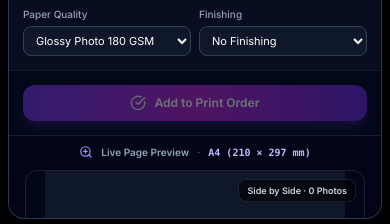
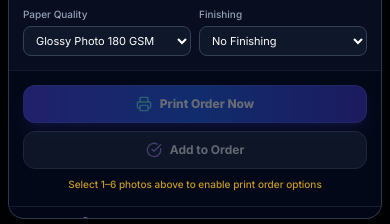
Before and after one commit to aayush1574/Printcatalyst_new, a React (Vite) app: page /portal/1 in a window 390 px wide. Both pictures are taken after a click on the element 195 px from the left and 645 px from the top of the page. Shown: the part 620-844 px from the top of the page. Built offline with nearby package versions, Linux system fonts and the light colour scheme; no server answers.

Commit message:
Fix: Add direct Print Order option in Multi-Photo composer modal and floating order submit bar

```diff
--- a/src/components/MultiPhotoComposerModal.jsx
+++ b/src/components/MultiPhotoComposerModal.jsx
@@ -347,9 +347,9 @@ export default function MultiPhotoComposerModal({ isOpen, onClose, onAddComposed
   };
 
   // Compose and submit
-  const handleCompose = async () => {
-    if (photos.length < 2) {
-      alert('Please add at least 2 photos.');
+  const handleCompose = async (autoSubmit = false) => {
+    if (photos.length < 1) {
+      alert('Please add at least 1 photo.');
       return;
     }
     setComposing(true);
@@ -414,7 +414,7 @@ export default function MultiPhotoComposerModal({ isOpen, onClose, onAddComposed
         orientation: 'PORTRAIT',
         finishing,
         isComposedMultiPhoto: true,
-      });
+      }, autoSubmit);
 
       // Cleanup
       photos.forEach((p) => {
@@ -674,10 +674,22 @@ export default function MultiPhotoComposerModal({ isOpen, onClose, onAddComposed
 
             {/* ── Action Buttons ── */}
             <div className="mt-auto border-t border-slate-800/60 p-3.5 sm:p-4 space-y-2 bg-slate-950/70 flex-shrink-0">
+              {photos.length > 0 && (
+                <div className="flex items-center justify-between text-[11px] text-slate-300 font-medium px-1 pb-1">
+                  <span className="flex items-center gap-1.5 text-emerald-400 font-bold">
+                    <CheckCircle className="w-3.5 h-3.5" />
+                    <span>{photos.length} Photo{photos.length > 1 ? 's' : ''} Ready ({paperSize})</span>
+                  </span>
+                  <span className="text-slate-400 font-mono text-[10px]">{copies} Copy({copies > 1 ? 'ies' : ''})</span>
+                </div>
+              )}
+
+              <div className="grid grid-cols-1 sm:grid-cols-2 gap-2">
                 <button
-                onClick={handleCompose}
-                disabled={photos.length < 2 || composing}
-                className="w-full py-2.5 sm:py-3 px-4 rounded-xl bg-gradient-to-r from-violet-600 via-fuchsia-600 to-violet-700 hover:from-violet-500 hover:to-violet-600 text-white font-bold text-xs shadow-lg shadow-violet-600/30 flex items-center justify-center gap-2 transition-all transform hover:scale-[1.02] active:scale-95 disabled:opacity-40 disabled:cursor-not-allowed disabled:hover:scale-100"
+                  type="button"
+                  onClick={() => handleCompose(true)}
+                  disabled={photos.length < 1 || composing}
+                  className="w-full py-2.5 sm:py-3 px-3 rounded-xl bg-gradient-to-r from-indigo-600 via-blue-600 to-indigo-700 hover:from-indigo-500 hover:to-indigo-600 text-white font-extrabold text-xs shadow-lg shadow-indigo-600/30 flex items-center justify-center gap-2 transition-all transform hover:scale-[1.02] active:scale-95 disabled:opacity-40 disabled:cursor-not-allowed disabled:hover:scale-100 border border-indigo-400/30"
                 >
                   {composing ? (
                     <>
@@ -686,14 +698,26 @@ export default function MultiPhotoComposerModal({ isOpen, onClose, onAddComposed
                     </>
                   ) : (
                     <>
-                    <CheckCircle className="w-4 h-4" />
-                    <span>Add to Print Order</span>
+                      <Printer className="w-4 h-4 text-cyan-300" />
+                      <span>Print Order Now</span>
                     </>
                   )}
                 </button>
-              {photos.length < 2 && photos.length > 0 && (
+
+                <button
+                  type="button"
+                  onClick={() => handleCompose(false)}
+                  disabled={photos.length < 1 || composing}
+                  className="w-full py-2.5 sm:py-3 px-3 rounded-xl bg-slate-800 hover:bg-slate-700 text-slate-100 font-bold text-xs border border-slate-600 flex items-center justify-center gap-2 transition-all transform hover:scale-[1.02] active:scale-95 disabled:opacity-40 disabled:cursor-not-allowed disabled:hover:scale-100"
+                >
+                  <CheckCircle className="w-4 h-4 text-violet-400" />
+                  <span>Add to Order</span>
+                </button>
+              </div>
+
+              {photos.length === 0 && (
                 <p className="text-[10px] text-amber-400/80 text-center font-medium">
-                  Add at least 1 more photo to compose
+                  Select 1–6 photos above to enable print order options
                 </p>
               )}
             </div>
--- a/src/pages/CustomerPortalPage.jsx
+++ b/src/pages/CustomerPortalPage.jsx
@@ -134,16 +134,23 @@ export default function CustomerPortalPage() {
   };
 
   // Handler for composed multi-photo items from the composer modal
-  const handleAddComposedItem = (composedItem) => {
-    setFiles((prev) => [...prev, composedItem]);
+  const handleAddComposedItem = (composedItem, autoSubmit = false) => {
+    setFiles((prev) => {
+      const updated = [...prev, composedItem];
+      if (autoSubmit) {
+        setTimeout(() => handlePlaceOrder(updated), 50);
+      }
+      return updated;
+    });
   };
 
   const totalPages = files.reduce((acc, item) => acc + ((item.pageCount || 1) * (item.copies || 1)), 0);
 
   // Submit Order
-  const handlePlaceOrder = async () => {
-    if (files.length === 0) {
-      alert('Please upload at least one document to print.');
+  const handlePlaceOrder = async (customFiles = null) => {
+    const orderItems = customFiles || files;
+    if (orderItems.length === 0) {
+      alert('Please upload at least one document or photo to print.');
       return;
     }
 
@@ -159,7 +166,7 @@ export default function CustomerPortalPage() {
           source: 'QR_PORTAL',
           paymentMethod: 'UPI',
           isUrgent,
-          items: files
+          items: orderItems
         })
       });
 
@@ -178,7 +185,7 @@ export default function CustomerPortalPage() {
 
     // Seamless fallback to ensure customer order is NEVER blocked on mobile
     const orderNum = (Math.floor(Date.now() / 1000) % 50) + 1;
-    const calculatedAmount = Math.max(10, files.reduce((acc, i) => {
+    const calculatedAmount = Math.max(10, orderItems.reduce((acc, i) => {
       const rate = i.colorMode === 'COLOR' ? (i.duplex === 'DOUBLE_SIDED' ? 7 : 8) : (i.duplex === 'DOUBLE_SIDED' ? 1.5 : 2);
       return acc + ((i.pageCount || 1) * (i.copies || 1) * rate);
     }, 0) + (isUrgent ? 15 : 0));
@@ -192,7 +199,7 @@ export default function CustomerPortalPage() {
       totalAmount: Math.round(calculatedAmount),
       paymentStatus: 'PAID',
       status: 'READY_TO_PRINT',
-      items: files.map((f, idx) => ({
+      items: orderItems.map((f, idx) => ({
         ...f,
         computedPages: (f.pageCount || 1) * (f.copies || 1),
         subtotal: Math.round(((f.pageCount || 1) * (f.copies || 1)) * (f.colorMode === 'COLOR' ? 8 : 2))
@@ -533,24 +540,39 @@ export default function CustomerPortalPage() {
                 </div>
                 <p className="text-sm sm:text-base font-bold text-white">Arrange multiple photos on a single page</p>
                 <p className="text-[11px] sm:text-xs text-slate-400 mt-1 max-w-sm mx-auto">
-                  Select 2–6 photos and choose a layout (side-by-side, stacked, adaptive grid, hero, 2-col, or 3-col). Auto-fitted to paper with live preview.
+                  Select 1–6 photos and choose a layout (side-by-side, stacked, adaptive grid, hero, 2-col, or 3-col). Auto-fitted to paper with live preview.
                 </p>
+                <div className="mt-4 flex items-center justify-center gap-3 flex-wrap">
                   <button
                     type="button"
-                  className="mt-4 inline-flex items-center gap-2 px-4 sm:px-5 py-2 sm:py-2.5 rounded-xl bg-gradient-to-r from-violet-600 to-fuchsia-600 hover:from-violet-500 hover:to-fuchsia-500 text-white text-xs font-bold shadow-lg shadow-violet-600/30 transition-all hover:scale-[1.03] active:scale-95"
+                    className="inline-flex items-center gap-2 px-4 sm:px-5 py-2 sm:py-2.5 rounded-xl bg-gradient-to-r from-violet-600 to-fuchsia-600 hover:from-violet-500 hover:to-fuchsia-500 text-white text-xs font-bold shadow-lg shadow-violet-600/30 transition-all hover:scale-[1.03] active:scale-95"
                   >
                     <LayoutGrid className="w-4 h-4" />
                     <span>Open Photo Composer</span>
                   </button>
+                  {files.some((f) => f.isComposedMultiPhoto) && (
+                    <button
+                      type="button"
+                      onClick={(e) => {
+                        e.stopPropagation();
+                        handlePlaceOrder();
+                      }}
+                      className="inline-flex items-center gap-2 px-4 sm:px-5 py-2 sm:py-2.5 rounded-xl bg-gradient-to-r from-indigo-600 to-blue-600 hover:from-indigo-500 hover:to-blue-500 text-white text-xs font-bold shadow-lg shadow-indigo-600/30 transition-all hover:scale-[1.03] active:scale-95"
+                    >
+                      <Printer className="w-4 h-4" />
+                      <span>Submit Print Order ({totalPages} Pages)</span>
+                    </button>
+                  )}
+                </div>
               </div>
             </div>
 
-            {/* Submit Print Order Button */}
+            {/* Main Submit Print Order Button */}
             {files.length > 0 && (
               <div className="pt-2">
                 <button
                   type="button"
-                  onClick={handlePlaceOrder}
+                  onClick={() => handlePlaceOrder()}
                   disabled={submitting}
                   className="w-full py-4 px-6 rounded-2xl bg-gradient-to-r from-indigo-600 via-blue-600 to-indigo-700 hover:from-indigo-500 hover:to-indigo-600 text-white font-extrabold text-sm shadow-2xl shadow-indigo-600/40 flex items-center justify-center gap-2.5 transition-all hover:scale-[1.01] active:scale-98 disabled:opacity-50 border border-indigo-400/30"
                 >
@@ -572,8 +594,42 @@ export default function CustomerPortalPage() {
 
       </main>
 
+      {/* Persistent Floating Bottom Action Bar for Instant Print Order */}
+      {files.length > 0 && !placedOrder && (
+        <div className="fixed bottom-3 sm:bottom-5 left-1/2 -translate-x-1/2 z-40 max-w-2xl w-[calc(100%-1.5rem)] glass-card rounded-2xl p-3 sm:p-4 border-2 border-indigo-500/50 shadow-2xl backdrop-blur-xl bg-slate-950/95 flex items-center justify-between gap-2.5 animate-fadeIn">
+          <div className="flex items-center gap-2.5 min-w-0">
+            <div className="w-9 h-9 sm:w-10 sm:h-10 rounded-xl bg-gradient-to-tr from-indigo-600 to-cyan-500 text-white flex items-center justify-center font-bold shadow-md shadow-indigo-600/30 flex-shrink-0">
+              <Printer className="w-4 h-4 sm:w-5 sm:h-5 animate-pulse" />
+            </div>
+            <div className="min-w-0">
+              <div className="flex items-center gap-1.5 flex-wrap">
+                <span className="text-xs sm:text-sm font-extrabold text-white font-['Outfit'] truncate">
+                  {files.length} Item{files.length > 1 ? 's' : ''} Configured
+                </span>
+                <span className="text-[10px] font-bold text-cyan-300 bg-cyan-950/80 px-2 py-0.5 rounded-full border border-cyan-500/30">
+                  {totalPages} Page(s)
+                </span>
+              </div>
+              <p className="text-[10px] sm:text-[11px] text-slate-400 truncate">
+                Ready for instant print counter pickup
+              </p>
+            </div>
+          </div>
+          <button
+            type="button"
+            onClick={() => handlePlaceOrder()}
+            disabled={submitting}
+            className="px-4 sm:px-6 py-2.5 sm:py-3 rounded-xl bg-gradient-to-r from-indigo-600 via-blue-600 to-violet-600 hover:from-indigo-500 hover:to-violet-500 text-white font-extrabold text-xs sm:text-sm shadow-lg shadow-indigo-600/40 flex items-center gap-2 transition-all hover:scale-[1.03] active:scale-95 disabled:opacity-50 flex-shrink-0 border border-indigo-400/30"
+          >
+            <Printer className="w-4 h-4" />
+            <span>{submitting ? 'Placing...' : 'Submit Print Order'}</span>
+            <ArrowRight className="w-4 h-4 hidden sm:inline" />
+          </button>
+        </div>
+      )}
+
       {/* Footer Info */}
-      <footer className="text-center text-xs text-slate-500 pt-8">
+      <footer className="text-center text-xs text-slate-500 pt-8 pb-16">
         Powered by <Link to="/" className="text-indigo-400 font-bold hover:underline">Print Support</Link> · Automated Document Routing System
       </footer>
 
```
Lines whose indentation alone changed are shown as unchanged.
